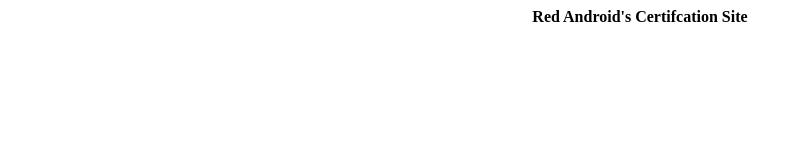
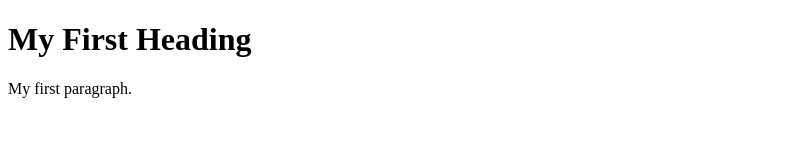
Before and after one commit to RedAndroid/.github.io, a plain HTML site: page index.html in a window 1280 px wide. Shown: the whole page, without its empty margins (0-802 px from the left). Drawn offline with Linux system fonts and the light colour scheme.

Commit message:
Update index.html

```diff
--- a/index.html
+++ b/index.html
@@ -1 +1,10 @@
-<p style="text-align: center;"><strong>Red Android's Certifcation Site</strong></p>
+<!DOCTYPE html>
+<html>
+<body>
+
+<h1>My First Heading</h1>
+
+<p>My first paragraph.</p>
+
+</body>
+</html>
```
